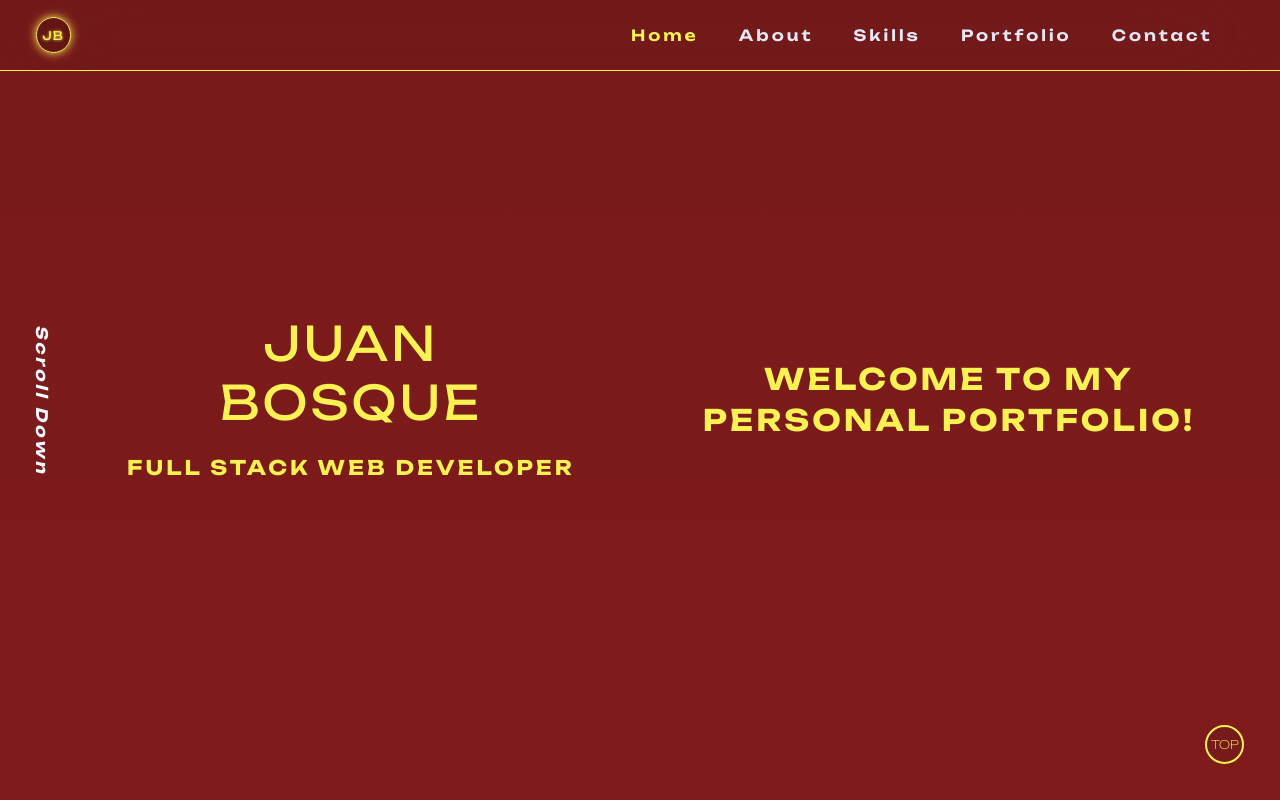
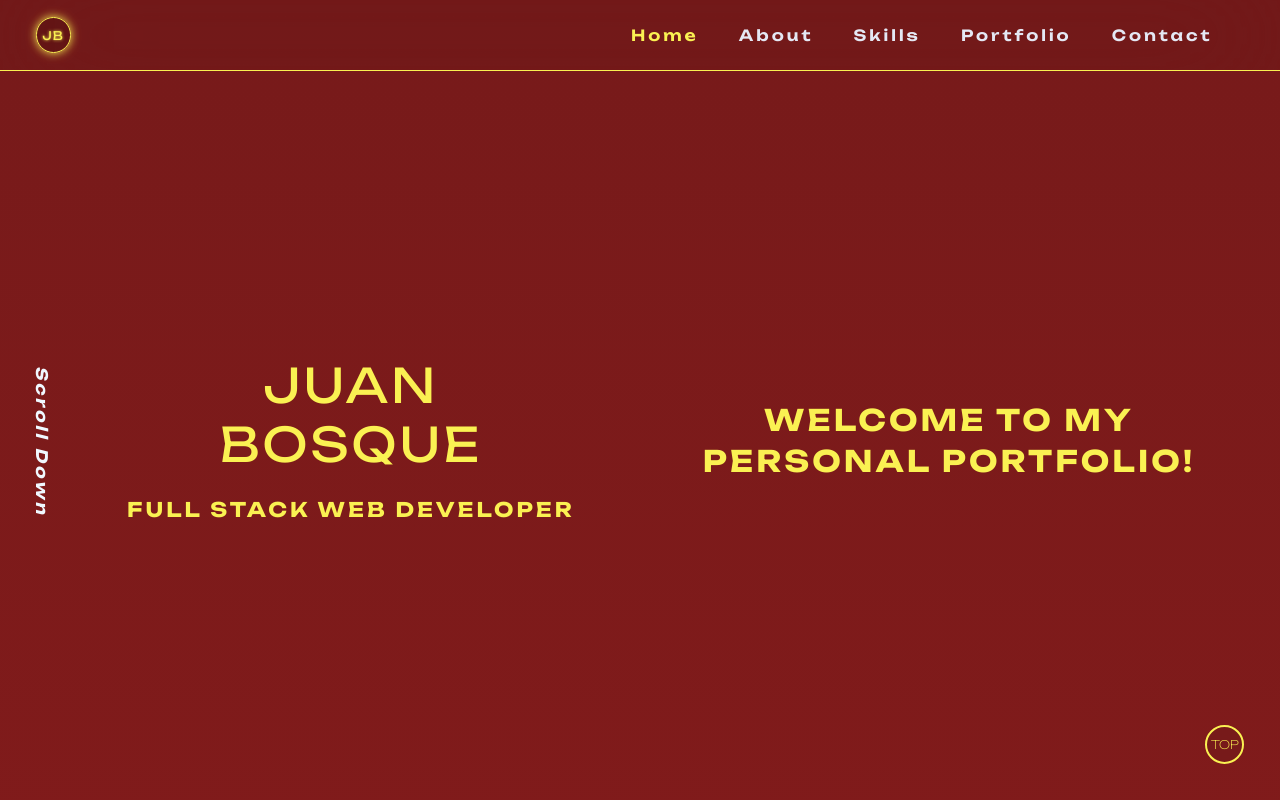
Before and after one commit to bosque-juan/portfolioreact, a React (Create React App) app: page / in a window 1280 px wide. Shown: the top 800 px of the page. Built offline with nearby package versions, Linux system fonts and the light colour scheme; a web font is replaced by a local one.

Commit message:
fix:Spanish version element spaces

```diff
--- a/src/presentational/Home.jsx
+++ b/src/presentational/Home.jsx
@@ -2,7 +2,8 @@ import Style from "./Home.module.css";
 
 export default function Home() {
   return (
-    <div  className={Style.head}>
+    <div className={Style.head}>
+      <article className={Style.home_wrapper}>
         <a href="#about">
           <i>
             <h6>Scroll Down</h6>
@@ -22,6 +23,8 @@ export default function Home() {
             </h3>
           </div>
         </div>
+
+      </article>
     </div>
   );
 }
--- a/src/presentational/Home.module.css
+++ b/src/presentational/Home.module.css
@@ -1,18 +1,24 @@
 .head {
+  display: flex;
+  height: 100dvh;
+}
+
+.home_wrapper {
+  margin-top: 7rem;
   display: flex;
   align-items: center;
   justify-content: center;
-  height: 100vh;
+  min-height: 60%;
 }
 
-.head>a {
+.home_wrapper>a {
   text-decoration: none;
   color: aliceblue;
   font-size: 2rem;
   transition: text-decoration .4s ease, color .4s ease;
 }
 
-.head>a:hover {
+.home_wrapper>a:hover {
   color: var(--letters);
   text-shadow: 0px 0px 10px var(--letters);
 }
```
Lines whose indentation alone changed are shown as unchanged.
